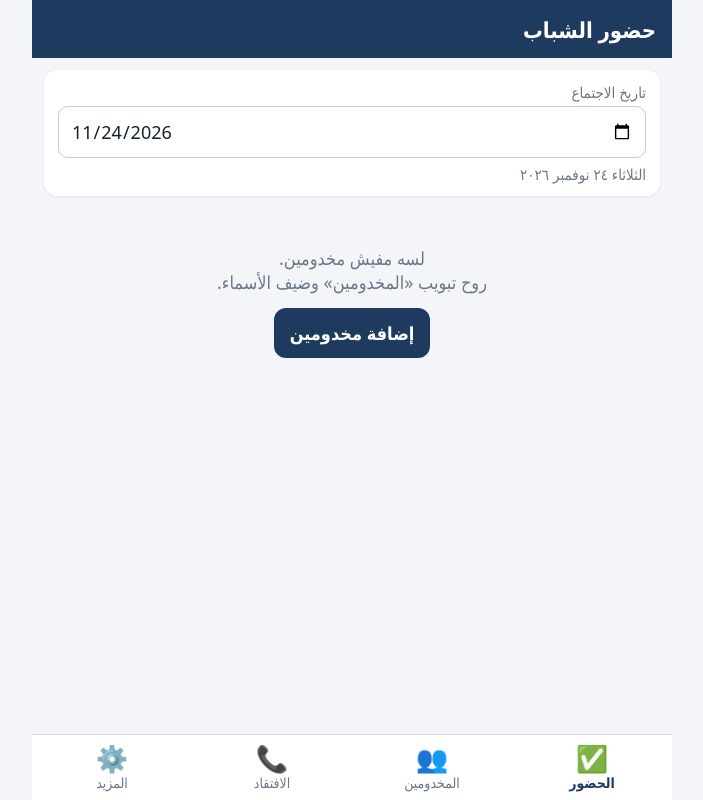
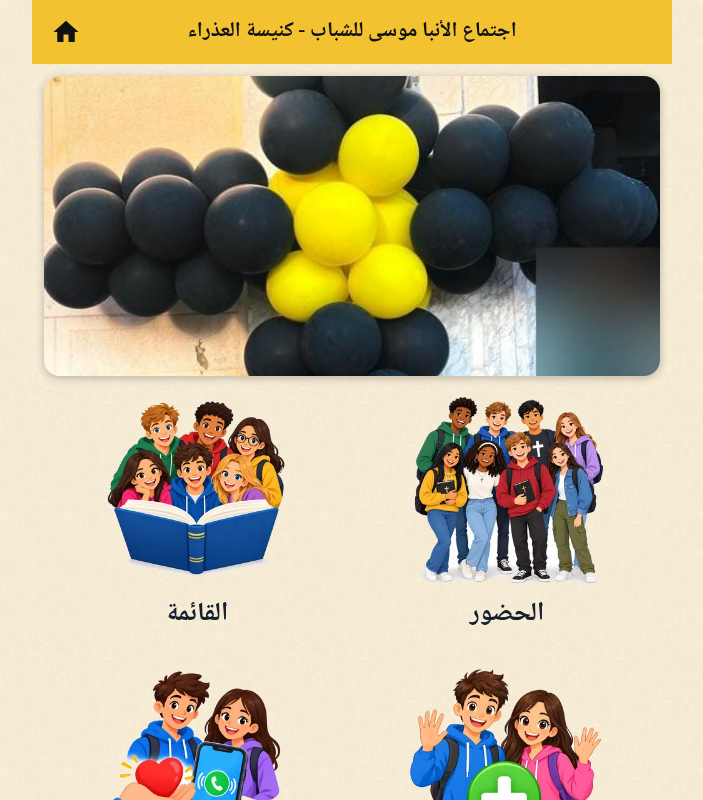
Before and after one commit to tayo-farm/youth-attendance, a plain HTML site: page index.html in a window 1280 px wide. Shown: the whole page, without its empty margins (288-991 px from the left). Drawn offline with Linux system fonts and the light colour scheme.

Commit message:
Add files via upload

```diff
--- a/index.html
+++ b/index.html
@@ -3,22 +3,30 @@
 <head>
 <meta charset="utf-8">
 <meta name="viewport" content="width=device-width, initial-scale=1, maximum-scale=1, user-scalable=no, viewport-fit=cover">
-<meta name="theme-color" content="#1f3a5f">
+<meta name="theme-color" content="#f2c230">
 <meta name="mobile-web-app-capable" content="yes">
 <meta name="apple-mobile-web-app-capable" content="yes">
 <link rel="manifest" href="manifest.webmanifest">
 <link rel="icon" href="icon-192.png">
 <link rel="apple-touch-icon" href="icon-192.png">
-<title>حضور الشباب</title>
+<title>اجتماع الأنبا موسى</title>
 <style>
 *{box-sizing:border-box;-webkit-tap-highlight-color:transparent}
 html,body{margin:0;height:100%;touch-action:manipulation;overscroll-behavior:none}
-body{font-family:system-ui,"Segoe UI",Tahoma,Arial,sans-serif;font-size:18px;background:#f3f5f9;color:#14202e}
-#app{display:flex;flex-direction:column;height:100%;max-width:640px;margin:0 auto;background:#f3f5f9}
-header{background:#1f3a5f;color:#fff;padding:14px 16px;padding-top:calc(14px + env(safe-area-inset-top));font-size:22px;font-weight:700;display:flex;justify-content:space-between;align-items:center}
-header small{font-size:14px;font-weight:400;opacity:.85}
+body{font-family:system-ui,"Segoe UI",Tahoma,Arial,sans-serif;font-size:18px;background:#f6ecd6 url(parch.jpg);color:#14202e}
+#app{display:flex;flex-direction:column;height:100%;max-width:640px;margin:0 auto;background:#f6ecd6 url(parch.jpg)}
+header{background:#f2c230;color:#111;padding:10px 12px;padding-top:calc(10px + env(safe-area-inset-top));display:flex;align-items:center;gap:8px;min-height:64px}
+header .t{flex:1;text-align:center;font-family:"Amiri","Noto Naskh Arabic","Droid Arabic Naskh",serif;font-size:21px;font-weight:700;line-height:1.25}
+header .ib{width:44px;height:44px;border:0;background:none;display:flex;align-items:center;justify-content:center;padding:0}
+header svg{width:30px;height:30px;fill:#111}
+.ban{display:block;width:100%;border-radius:16px;margin:0 0 6px;box-shadow:0 2px 8px rgba(0,0,0,.25);height:300px;object-fit:cover}
+.tiles{display:grid;grid-template-columns:1fr 1fr;gap:6px 4px}
+.tile{border:0;background:none;display:flex;flex-direction:column;align-items:center;padding:8px 2px 10px;font:inherit;color:#14202e}
+.tile img{width:min(40vw,200px);height:min(40vw,200px);object-fit:contain}
+.tile span{font-family:"Amiri","Noto Naskh Arabic","Droid Arabic Naskh",serif;font-size:26px;font-weight:700;margin-top:2px}
+.tile b{font-size:15px;color:#6a7788;font-weight:400}
 main{flex:1;overflow-y:auto;padding:12px 12px 24px}
-nav{display:flex;background:#fff;border-top:1px solid #d5dbe5;padding-bottom:env(safe-area-inset-bottom)}
+nav{display:none}
 nav button{flex:1;border:0;background:none;padding:10px 2px 8px;font:inherit;font-size:14px;color:#6a7788;display:flex;flex-direction:column;align-items:center;gap:2px}
 nav button span{font-size:26px;line-height:1}
 nav button.on{color:#1f3a5f;font-weight:700}
@@ -30,8 +38,8 @@ nav button.on{color:#1f3a5f;font-weight:700}
 input,select,textarea{font:inherit;font-size:18px;width:100%;padding:12px;border:1px solid #c5cdd9;border-radius:10px;background:#fff;color:inherit}
 textarea{min-height:110px}
 label{display:block;font-size:15px;color:#6a7788;margin:10px 0 4px}
-.btn{border:0;border-radius:12px;padding:13px 16px;font:inherit;font-weight:700;font-size:18px;background:#1f3a5f;color:#fff}
-.btn.sec{background:#e3e9f2;color:#1f3a5f}
+.btn{border:0;border-radius:12px;padding:13px 16px;font:inherit;font-weight:700;font-size:18px;background:#1c1c1c;color:#f2c230}
+.btn.sec{background:#efe3b8;color:#1c1c1c}
 .btn.red{background:#c0392b}
 .btn.green{background:#1e8e4e}
 .btn.block{display:block;width:100%;margin-top:10px;text-align:center;text-decoration:none}
@@ -47,17 +55,19 @@ label{display:block;font-size:15px;color:#6a7788;margin:10px 0 4px}
 .badge.g{background:#e0f3e8;color:#1e8e4e}
 .circ{width:48px;height:48px;border-radius:50%;display:flex;align-items:center;justify-content:center;font-size:24px;text-decoration:none;border:0;background:#e3e9f2}
 .circ.wa{background:#d9f5e3}
-.fab{position:fixed;bottom:calc(86px + env(safe-area-inset-bottom));left:16px;width:62px;height:62px;border-radius:50%;border:0;background:#1f3a5f;color:#fff;font-size:34px;box-shadow:0 3px 10px rgba(0,0,0,.3)}
+.fab{color:#f2c230;position:fixed;bottom:calc(24px + env(safe-area-inset-bottom));left:16px;width:62px;height:62px;border-radius:50%;border:0;background:#1c1c1c;font-size:34px;box-shadow:0 3px 10px rgba(0,0,0,.3)}
 .sheet{position:fixed;inset:0;background:rgba(0,0,0,.45);display:flex;align-items:flex-end;justify-content:center;z-index:5}
 .sheet>div{background:#f3f5f9;width:100%;max-width:640px;max-height:92%;overflow-y:auto;border-radius:20px 20px 0 0;padding:16px}
 h3{margin:4px 0 10px;font-size:21px}
 .empty{text-align:center;color:#6a7788;padding:40px 16px}
+#splash{position:fixed;inset:0;background:#e8ec78;display:flex;flex-direction:column;align-items:center;justify-content:center;z-index:20;transition:opacity .5s}#splash img{width:min(80vw,420px);border-radius:50%}#splash div{font-family:"Amiri","Noto Naskh Arabic",serif;font-size:24px;font-weight:700;margin-top:14px;text-align:center;padding:0 16px}
 .toast{position:fixed;top:70px;left:50%;transform:translateX(-50%);background:#14202e;color:#fff;padding:10px 18px;border-radius:20px;font-size:16px;z-index:9}
 </style>
 </head>
 <body>
+<div id="splash"><img src="splash.jpg" alt=""><div>اجتماع الأنبا موسى للشباب<br>كنيسة العذراء</div></div>
 <div id="app">
-<header><div>حضور الشباب <small id="hsub"></small></div></header>
+<header id="hd"></header>
 <main id="main"></main>
 <nav id="nav"></nav>
 </div>
@@ -65,7 +75,8 @@ h3{margin:4px 0 10px;font-size:21px}
 const KEY='youth-att.v1';
 let S;
 try{S=JSON.parse(localStorage.getItem(KEY))}catch(e){}
-if(!S||!S.members)S={members:[],sessions:{},follow:{},title:'اجتماع الشباب'};
+if(!S||!S.members)S={members:[],sessions:{},follow:{},title:'اجتماع الأنبا موسى للشباب - كنيسة العذراء'};
+if(S.title==='اجتماع الشباب')S.title='اجتماع الأنبا موسى للشباب - كنيسة العذراء';
 function save(){try{localStorage.setItem(KEY,JSON.stringify(S))}catch(e){toast('تعذر الحفظ')}}
 const $=s=>document.querySelector(s);
 const esc=s=>String(s==null?'':s).replace(/[&<>"']/g,c=>({'&':'&amp;','<':'&lt;','>':'&gt;','"':'&quot;',"'":'&#39;'}[c]));
@@ -74,7 +85,7 @@ const num=n=>String(n).replace(/\d/g,d=>AR[d]);
 const uid=()=>Date.now().toString(36)+Math.random().toString(36).slice(2,6);
 function ymd(d){const z=n=>String(n).padStart(2,'0');return d.getFullYear()+'-'+z(d.getMonth()+1)+'-'+z(d.getDate())}
 const today=ymd(new Date());
-let tab='att',date=today,q='';
+let tab='home',date=today,q='';
 const days=['الأحد','الاثنين','الثلاثاء','الأربعاء','الخميس','الجمعة','السبت'];
 const months=['يناير','فبراير','مارس','أبريل','مايو','يونيو','يوليو','أغسطس','سبتمبر','أكتوبر','نوفمبر','ديسمبر'];
 function fmt(s){const d=new Date(s+'T12:00:00');return days[d.getDay()]+' '+num(d.getDate())+' '+months[d.getMonth()]+' '+num(d.getFullYear())}
@@ -87,13 +98,25 @@ function sessionDates(){return Object.keys(S.sessions).filter(d=>Object.keys(S.s
 function missStreak(id){const ds=sessionDates().reverse();let n=0;for(const d of ds){const v=S.sessions[d][id];if(v==='a')n++;else if(v==='p')break;else if(v==='e')continue;else break}return n}
 function lastSeen(id){const ds=sessionDates().reverse();for(const d of ds)if(S.sessions[d][id]==='p')return d;return null}
 
+const HOME='<svg viewBox="0 0 24 24"><path d="M12 3 2 12h3v8h5v-6h4v6h5v-8h3z"/></svg>';
+const BACK='<svg viewBox="0 0 24 24"><path d="M9 4l8 8-8 8-2-2 6-6-6-6z"/></svg>';
+const TITLES={att:'الحضور',mem:'القائمة',fu:'الافتقاد',bd:'أعياد الميلاد',st:'الإحصائيات',adm:'النسخ الاحتياطي والإدارة'};
 function render(){
-  $('#hsub').textContent=S.members.length?num(S.members.length)+' مخدوم':'';
-  const tabs=[['att','✅','الحضور'],['mem','👥','المخدومين'],['fu','📞','الافتقاد'],['more','⚙️','المزيد']];
-  $('#nav').innerHTML=tabs.map(t=>`<button class="${tab===t[0]?'on':''}" onclick="go('${t[0]}')"><span>${t[1]}</span>${t[2]}</button>`).join('');
-  ({att:vAtt,mem:vMem,fu:vFu,more:vMore})[tab]();
+  const hd=$('#hd');
+  if(tab==='home'){hd.innerHTML='<span class="ib"></span><div class="t">'+esc(S.title)+'</div><button class="ib" onclick="go(\'home\')">'+HOME+'</button>';}
+  else{hd.innerHTML='<span class="ib"></span><div class="t">'+TITLES[tab]+'</div><button class="ib" onclick="go(\'home\')">'+HOME+'</button>';}
+  $('#nav').innerHTML='';
+  ({home:vHome,att:vAtt,mem:vMem,fu:vFu,bd:vBd,st:vSt,adm:vAdm})[tab]();
 }
 function go(t){tab=t;q='';render();$('#main').scrollTop=0}
+let bi=0;
+function photos(){let a=[];try{a=JSON.parse(localStorage.getItem('youth-att.photos')||'[]')}catch(e){}return ['banner.jpg','group.jpg','church.jpg'].concat(a)}
+function newM(){go('mem');editM()}
+function vHome(){
+  const T=[['att','الحضور',1],['mem','القائمة',2],['new','مخدوم جديد',3],['fu','الافتقاد',4],['bd','أعياد الميلاد',5],['st','الإحصائيات',6],['adm','نسخة احتياطية',7]];
+  let ph=photos();bi=bi%ph.length;
+  $('#main').innerHTML='<img class="ban" id="ban" onclick="bi++;vHome()" src="'+ph[bi]+'" alt=""><div class="tiles">'+T.map(t=>`<button class="tile" onclick="${t[0]==='new'?'newM()':`go('${t[0]}')`}"><img src="tile${t[2]}.webp" alt=""><span>${t[1]}</span></button>`).join('')+'</div>'+(S.members.length?'':'<div class="sub" style="text-align:center;padding:10px">ابدأ بإضافة الشباب من «مخدوم جديد»</div>');
+}
 
 function vAtt(){
   const ss=S.sessions[date]||{};
@@ -101,7 +124,7 @@ function vAtt(){
   let p=0,a=0,e=0;S.members.forEach(m=>{const v=ss[m.id];if(v==='p')p++;else if(v==='a')a++;else if(v==='e')e++});
   const un=S.members.length-p-a-e;
   let h=`<div class="card"><label style="margin-top:0">تاريخ الاجتماع</label><input type="date" value="${date}" onchange="date=this.value||today;render()"><div class="sub" style="margin-top:6px">${fmt(date)}</div></div>`;
-  if(!S.members.length)return $('#main').innerHTML=h+`<div class="empty">لسه مفيش مخدومين.<br>روح تبويب «المخدومين» وضيف الأسماء.<br><button class="btn" style="margin-top:14px" onclick="go('mem')">إضافة مخدومين</button></div>`;
+  if(!S.members.length)return $('#main').innerHTML=h+`<div class="empty">لسه مفيش مخدومين.<br>روح تبويب «المخدومين» وضيف الأسماء.<br><button class="btn" style="margin-top:14px" onclick="newM()">إضافة مخدومين</button></div>`;
   h+=`<div class="stats"><div><b style="color:#1e8e4e">${num(p)}</b>حاضر</div><div><b style="color:#c0392b">${num(a)}</b>غائب</div><div><b style="color:#d99a1c">${num(e)}</b>معتذر</div><div><b>${num(un)}</b>لم يُسجل</div></div>`;
   h+=`<input placeholder="🔍 بحث بالاسم" value="${esc(q)}" oninput="q=this.value;vAttList()" style="margin-bottom:10px">`;
   h+=`<div class="row" style="margin-bottom:10px"><button class="btn green grow" onclick="allP()">الكل حاضر</button><button class="btn sec grow" onclick="shareSum()">إرسال الملخص</button></div><div id="alist"></div>`;
@@ -163,21 +186,30 @@ function fuM(id){const m=S.members.find(x=>x.id===id);const hist=(S.follow[id]||
   sheet(`<h3>افتقاد ${esc(m.name)}</h3><label>ملاحظة (اختياري)</label><textarea id="f_t" placeholder="اتكلمت معاه، ظروفه، ..."></textarea><button class="btn green block" onclick="saveFu('${id}')">تم الافتقاد</button>${hist.length?'<h3 style="margin-top:18px">السجل</h3>'+hist.map(x=>`<div class="card"><div class="sub">${fmt(x.d)}</div>${esc(x.t)||'—'}</div>`).join(''):''}<button class="btn sec block" onclick="closeSheet()">إغلاق</button>`)}
 function saveFu(id){(S.follow[id]=S.follow[id]||[]).push({d:today,t:$('#f_t').value.trim()});save();closeSheet();render();toast('تم التسجيل')}
 
-function vMore(){
-  const ds=sessionDates();
+function vBd(){
   const cm=new Date().getMonth()+1;
   const bd=S.members.filter(m=>m.birthday&&+m.birthday.split('-')[1]===cm).sort((a,b)=>+a.birthday.split('-')[2]-+b.birthday.split('-')[2]);
+  $('#main').innerHTML=`<div class="sub" style="margin-bottom:8px">شهر ${months[cm-1]}</div>`+(bd.map(m=>`<div class="card row"><div class="grow name">${esc(m.name)}</div><span class="badge g">${num(m.birthday.split('-')[2])} ${months[cm-1]}</span>${contactBtns(m)}</div>`).join('')||'<div class="empty">لا توجد أعياد ميلاد هذا الشهر</div>');
+}
+function vSt(){
+  const ds=sessionDates();
   const st=S.members.map(m=>{let p=0,t=0;ds.forEach(d=>{const v=S.sessions[d][m.id];if(v){t++;if(v==='p')p++}});return{m,p,t,pc:t?Math.round(p*100/t):0}}).filter(x=>x.t).sort((a,b)=>b.pc-a.pc);
-  $('#main').innerHTML=`
-  <div class="card"><h3>🎂 أعياد ميلاد الشهر</h3>${bd.map(m=>`<div class="row" style="margin-bottom:8px"><div class="grow name">${esc(m.name)}</div><span class="badge g">${num(m.birthday.split('-')[2])} ${months[cm-1]}</span>${contactBtns(m)}</div>`).join('')||'<div class="sub">لا يوجد</div>'}</div>
-  <div class="card"><h3>📊 نسبة الحضور</h3>${st.map(x=>`<div class="row" style="margin-bottom:6px"><div class="grow">${esc(x.m.name)}</div><b>${num(x.pc)}٪</b><span class="sub">(${num(x.p)}/${num(x.t)})</span></div>`).join('')||'<div class="sub">لسه مفيش اجتماعات مسجلة</div>'}</div>
-  <div class="card"><h3>إدارة</h3>
+  $('#main').innerHTML=`<div class="sub" style="margin-bottom:8px">عدد الاجتماعات المسجلة: ${num(ds.length)}</div>`+(st.map(x=>`<div class="card row"><div class="grow name">${esc(x.m.name)}</div><b>${num(x.pc)}٪</b><span class="sub">(${num(x.p)}/${num(x.t)})</span></div>`).join('')||'<div class="empty">لسه مفيش اجتماعات مسجلة</div>');
+}
+function vAdm(){
+  $('#main').innerHTML=`<div class="card">
   <button class="btn block" onclick="bulk()">إضافة مخدومين بالجملة</button>
   <button class="btn sec block" onclick="exportD()">نسخة احتياطية (حفظ/إرسال)</button>
   <button class="btn sec block" onclick="importD()">استرجاع نسخة احتياطية</button>
+  <button class="btn sec block" onclick="pickBn()">إضافة صورة للواجهة (بتتحفظ على موبايلك بس)</button>
+  <button class="btn sec block" onclick="delBn()">مسح صوري من الواجهة</button>
+  <input id="bnf" type="file" accept="image/*" style="display:none" onchange="bnGo(this)">
   <button class="btn sec block" onclick="rename()">اسم الاجتماع: ${esc(S.title)}</button></div>
   <div class="sub" style="text-align:center;padding:8px">البيانات محفوظة على تليفونك بس ومش مرفوعة على الإنترنت.</div>`;
 }
+function pickBn(){$('#bnf').click()}
+function bnGo(inp){const f=inp.files[0];if(!f)return;const r=new FileReader();r.onload=()=>{const im=new Image();im.onload=()=>{const W=700,k=Math.min(1,W/Math.max(im.width,im.height));const c=document.createElement('canvas');c.width=im.width*k;c.height=im.height*k;c.getContext('2d').drawImage(im,0,0,c.width,c.height);try{const a=JSON.parse(localStorage.getItem('youth-att.photos')||'[]');a.push(c.toDataURL('image/jpeg',0.65));localStorage.setItem('youth-att.photos',JSON.stringify(a));toast('تمت إضافة الصورة ('+num(a.length)+')')}catch(e){toast('المساحة امتلت، امسح صور')}};im.src=r.result};r.readAsDataURL(f);inp.value=''}
+function delBn(){localStorage.removeItem('youth-att.photos');toast('تم مسح صورك')}
 function rename(){sheet(`<h3>اسم الاجتماع</h3><input id="f_t" value="${esc(S.title)}"><button class="btn block" onclick="S.title=$('#f_t').value.trim()||S.title;save();closeSheet();render()">حفظ</button>`)}
 function bulk(){sheet(`<h3>إضافة بالجملة</h3><div class="sub">اكتب كل مخدوم في سطر. تقدر تكتب: الاسم، التليفون، تليفون ولي الأمر، تاريخ الميلاد (2008-05-17)</div><textarea id="f_b" style="min-height:200px" placeholder="مينا جرجس، 01012345678"></textarea><button class="btn block" onclick="bulk2()">إضافة</button><button class="btn sec block" onclick="closeSheet()">إلغاء</button>`)}
 function bulk2(){let n=0;$('#f_b').value.split('\n').forEach(l=>{const p=l.split(/[,،\t]/).map(x=>x.trim());if(!p[0])return;
@@ -194,6 +226,7 @@ function importD(){sheet(`<h3>استرجاع نسخة</h3><div class="sub">اخ
 function importGo(){const f=$('#f_file').files[0];if(!f){toast('اختار الملف');return}const r=new FileReader();r.onload=()=>{try{const d=JSON.parse(r.result);if(!d.members)throw 0;S=d;save();closeSheet();render();toast('تم الاسترجاع')}catch(e){toast('الملف غير صالح')}};r.readAsText(f)}
 if('serviceWorker' in navigator)navigator.serviceWorker.register('sw.js').catch(()=>{});
 render();
+setTimeout(()=>{const p=$('#splash');p.style.opacity=0;setTimeout(()=>p.remove(),500)},1600);
 </script>
 </body>
 </html>
--- a/sw.js
+++ b/sw.js
@@ -1,4 +1,4 @@
-const C='youth-att-v1',F=['./','index.html','manifest.webmanifest','icon-192.png','icon-512.png'];
+const C='youth-att-v6',F=['./','index.html','manifest.webmanifest','icon-192.png','icon-512.png','parch.jpg','splash.jpg','banner.jpg','group.jpg','church.jpg','icon-maskable.png','tile1.webp','tile2.webp','tile3.webp','tile4.webp','tile5.webp','tile6.webp','tile7.webp'];
 self.addEventListener('install',e=>{e.waitUntil(caches.open(C).then(c=>c.addAll(F)));self.skipWaiting()});
 self.addEventListener('activate',e=>{e.waitUntil(caches.keys().then(k=>Promise.all(k.filter(x=>x!==C).map(x=>caches.delete(x)))));self.clients.claim()});
 self.addEventListener('fetch',e=>{e.respondWith(fetch(e.request).then(r=>{const c=r.clone();caches.open(C).then(x=>x.put(e.request,c));return r}).catch(()=>caches.match(e.request).then(r=>r||caches.match('index.html'))))});
```
Also changed, not shown: banner.jpg (added), church.jpg (added), group.jpg (added), icon-192.png, icon-512.png, icon-maskable.png (added), manifest.webmanifest, parch.jpg (added), splash.jpg (added), tile1.webp (added), tile2.webp (added), tile3.webp (added), tile4.webp (added), tile5.webp (added), 2 more files.
